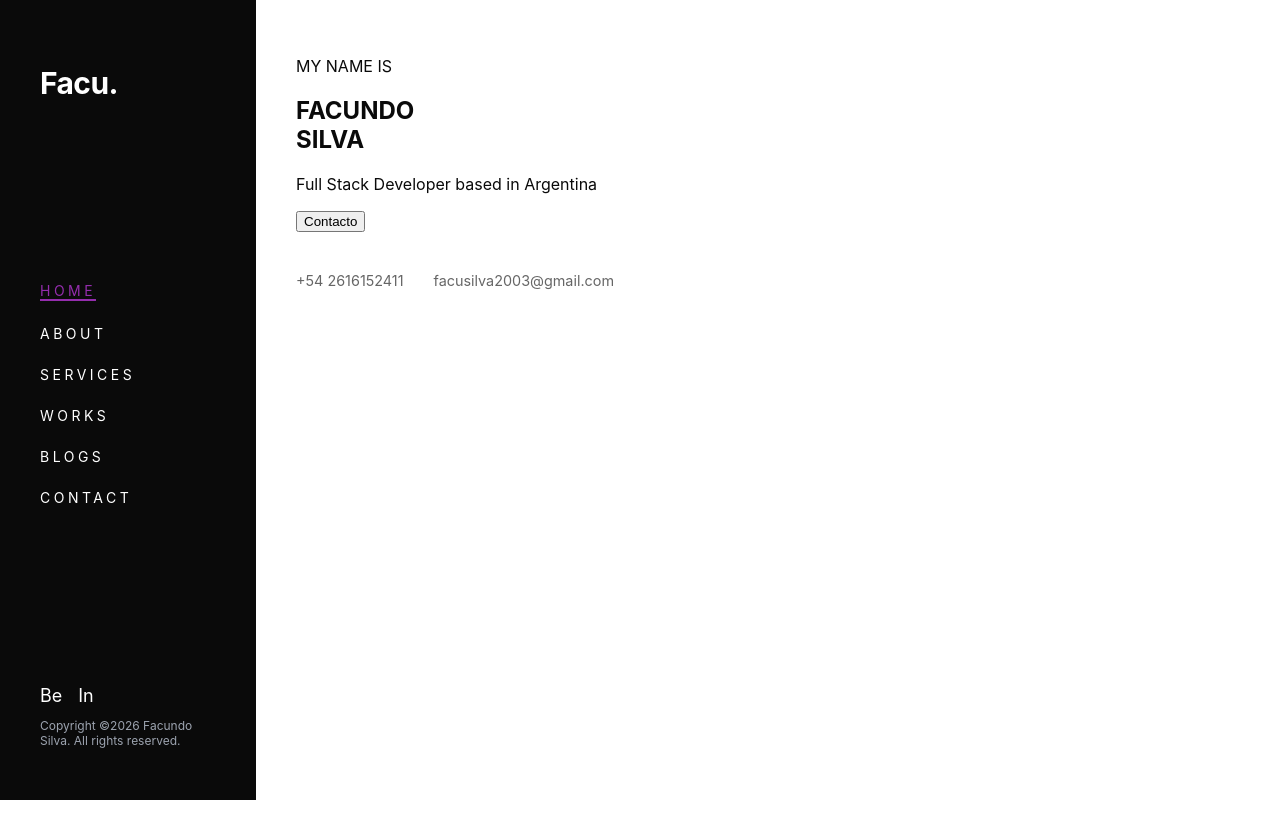
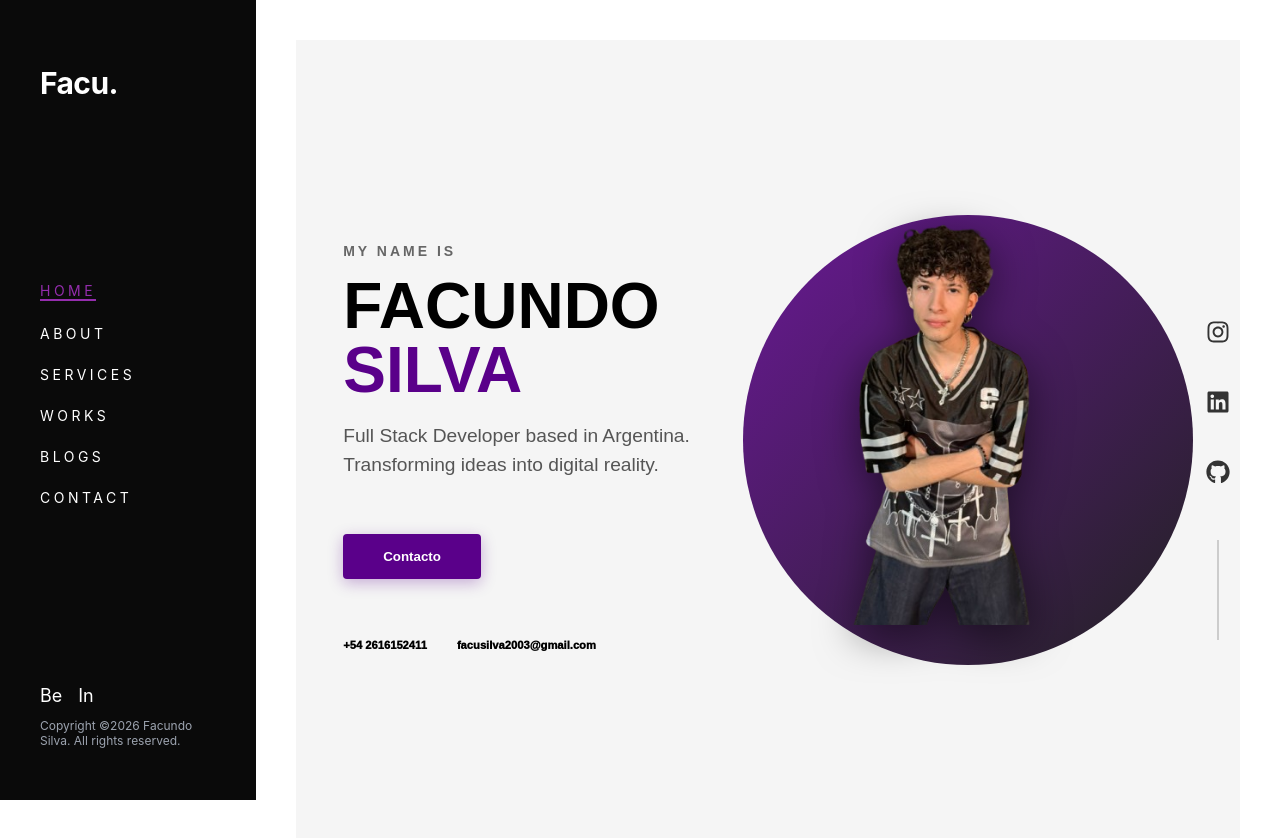
Before and after one commit to facusilva03/PORTAFOLIO, a React (Vite) app: page / in a window 1280 px wide. Shown: the top 838 px of the page. Before the commit the page ends 800 px from the top, so only its background shows below. Built offline with nearby package versions, Linux system fonts and the light colour scheme.

Commit message:
Hero section

```diff
--- a/src/sections/hero.jsx
+++ b/src/sections/hero.jsx
@@ -1,16 +1,22 @@
 import react from 'react';
 import styles from './hero.module.css';
-
+import photoProfile from '../assets/facundo-profile.png';
+import { FaInstagram, FaLinkedin, FaGithub } from 'react-icons/fa';
 
 const Hero = () => {
     return (
         <section className={styles.heroContainer}>
+
             <div className={styles.content}>
                 <p className={styles.introText}>MY NAME IS </p>
-                <h1 className={styles.name}>FACUNDO<span className={styles.lastName}>SILVA</span> </h1>
-                <p className={styles.description}>Full Stack Developer based in Argentina </p>
+                <h1 className={styles.name}>FACUNDO<span className={styles.lastName}>SILVA</span>
+                </h1>
+                <p className={styles.description}>
+                    Full Stack Developer based in Argentina.
+                    Transforming ideas into digital reality.
+                </p>
 
-                <button className={styles.ctaButtom}>Contacto</button>
+                <button className={styles.ctaButton}>Contacto</button>
 
                 <div className={styles.contactInfo}>
                     <span>+54 2616152411</span>
@@ -18,8 +24,28 @@ const Hero = () => {
                 </div>
             </div>
 
-            <div className={styles.imageContainer}></div>
-                <div className={styles.circleDecorator}></div>
+            <div className={styles.imageContainer}>
+
+                <div className={styles.heroCircle}></div>
+
+                <img src={photoProfile} alt="Facundo Silva" className={styles.profileImage}/>
+
+            </div>
+
+            <div className={styles.socialBar}>
+                <a href="https://www.instagram.com/facu_silva/" target='_blank' className={styles.socialIcon}>
+                    <FaInstagram />
+                </a>
+                <a href="https://www.linkedin.com/in/facundo-silva-33a4b6342/" target='_blank' className={styles.socialIcon}>
+                    <FaLinkedin />
+                </a>
+                <a href="https://github.com/facusilva03" target='_blank' className={styles.socialIcon}>
+                    <FaGithub />
+                </a>
+
+            <div className={styles.socialLine}></div>
+            </div>
+
         </section>
     );
 }
--- a/src/sections/hero.module.css
+++ b/src/sections/hero.module.css
@@ -1,39 +1,137 @@
-.HeroContainer {
-    display: flex;
-    align-items: center;
-    justify-content: space-between;
-    padding: 0 10%;
-    height: 100vh;
-    background-color: #f5f5f5;
-}
 
-.intro {
-    font-size: 4.5rem;
-    font-weight: 900;
-    line-height: 1.1;
-    margin: 20px 0;
-    color: #000;
-}
+.heroContainer {
 
-.lastName{
-    display: block;
-}
-
-.ctaButton{
-    background-color: #000;
-    color: white;
-    padding: 15px 30px;
-    border: none;
-    font-weight: bold;
-    cursor: pointer;
-    margin-top: 30px;
+  min-height: 100vh;
+  display: flex;
+  align-items: center;
+  justify-content: space-between;
+  padding: 0 5% 0 5%;
+  background-color: #f5f5f5;
+  font-family: 'Arial', sans-serif;
+  overflow: hidden; /* Evita que el círculo se salga de la pantalla */
 }
 
 
+.content {
+
+  flex: 1;
+  max-width: 600px; /* No pasar este ancho */
+  z-index: 2; /* Asegura que el texto quede por encima si se superponen */
+}
+
+.introText {
+  font-size: 14px;
+  font-weight: 600;
+  letter-spacing: 3px;
+  text-transform: uppercase;
+  color: #666;
+  margin-bottom: 15px;
+}
+
+.name {
+  /* Ajusté un poco el tamaño para que no sea tan agresivo */
+  font-size: 4rem;
+  font-weight: 900;
+  line-height: 1;
+  color: #000;
+  margin: 0 0 20px 0;
+}
+
+.lastName {
+  display: block;
+  color: #5a008a; /* Usé un violeta oscuro para el apellido, ¡queda genial! */
+}
+
+.description {
+  font-size: 1.2rem;
+  color: #555;
+  max-width: 400px; /* Que la descripción no sea eterna */
+  line-height: 1.5;
+}
+
+
+.ctaButton {
+  margin-top: 35px;
+  background-color: #5a008a; /* Violeta */
+  color: #fff;
+  padding: 15px 40px;
+  font-weight: bold;
+  border: none;
+  border-radius: 4px; /* Un pequeño redondeo en las esquinas */
+  cursor: pointer;
+  transition: all 0.3s ease;
+  box-shadow: 0 4px 15px rgba(90, 0, 138, 0.3); /* Sombra violeta */
+}
+
+.ctaButton:hover {
+  transform: translateY(-3px); /* Se levanta un poquito */
+  background-color: #45006a; /* Violeta más oscuro al pasar el mouse */
+  box-shadow: 0 6px 20px rgba(90, 0, 138, 0.4);
+}
+
 .contactInfo {
-    margin-top: 40px;
-    display: flex;
-    gap: 30px;
-    font-size: 0.9rem;
-    color: #666;
+  margin-top: 60px;
+  display: flex;
+  gap: 30px;
+  font-size: 0.7rem;
+  color: #000;
+  font-weight: 1000;
 }
+
+/* --- BLOQUE DERECHO: CÍRCULO --- */
+.imageContainer {
+  flex: 1; /* Toma el espacio derecho */
+  display: flex;
+  justify-content: center;
+  align-items: center;
+  position: relative;
+  /* height: 100%; Quitamos esto que estaba rompiendo el layout */
+}
+
+.heroCircle {
+  /* TAMAÑO FIJO: Esto asegura que sea un círculo perfecto */
+  width: 450px;
+  height: 450px;
+  background: linear-gradient(135deg, #5a008a 0%, #0a0a0a 100%);
+  border-radius: 50%;
+  opacity: 0.9;
+  z-index: 1;
+}
+
+.profileImage {
+  position:absolute;
+  bottom: 40px;
+  height: 110%;
+  width: auto;
+  z-index: 2;
+  filter: drop-shadow(0 10px 20px rgba(0,0,0,0.5));
+}
+
+.socialBar {
+  position: absolute;
+  right: 50px;
+  top: 60%;
+  transform: translateY(-50%);
+  display: flex;
+  flex-direction: column;
+  gap: 40px;
+  align-items: center;
+}
+
+.socialIcon{
+  font-size: 1.5rem;
+  color: #333;
+  transition: color 0.3s, transform 0.3s;
+}
+
+.socialIcon:hover {
+  color : #5a008a;
+  transform: scale(1.2);
+}
+
+.socialLine {
+  width: 2px;
+  height: 100px;
+  background-color: #ccc;
+  margin-top: 10px;
+}
```
Also changed, not shown: package.json (+1 -35 lines), src/assets/facundo-profile.png (added), 1 other file (tests, documents, lock files or other folders).
